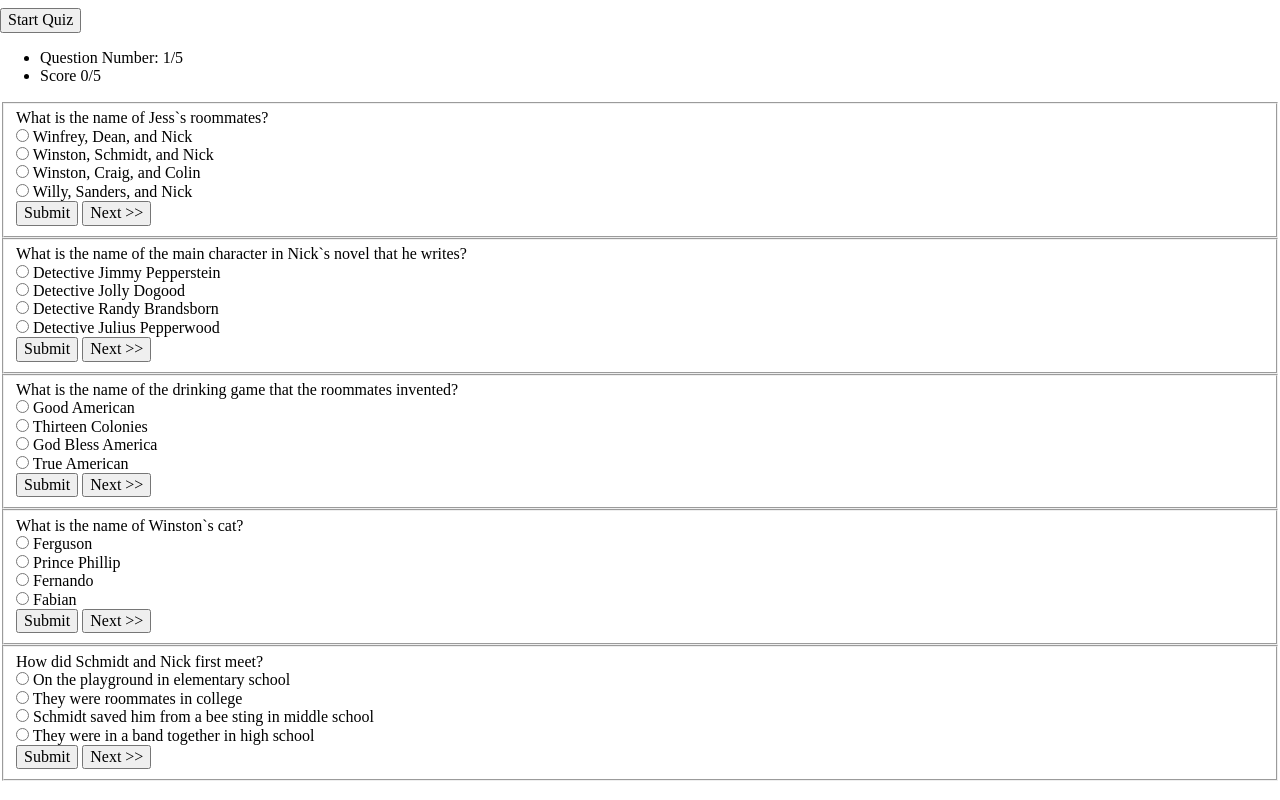
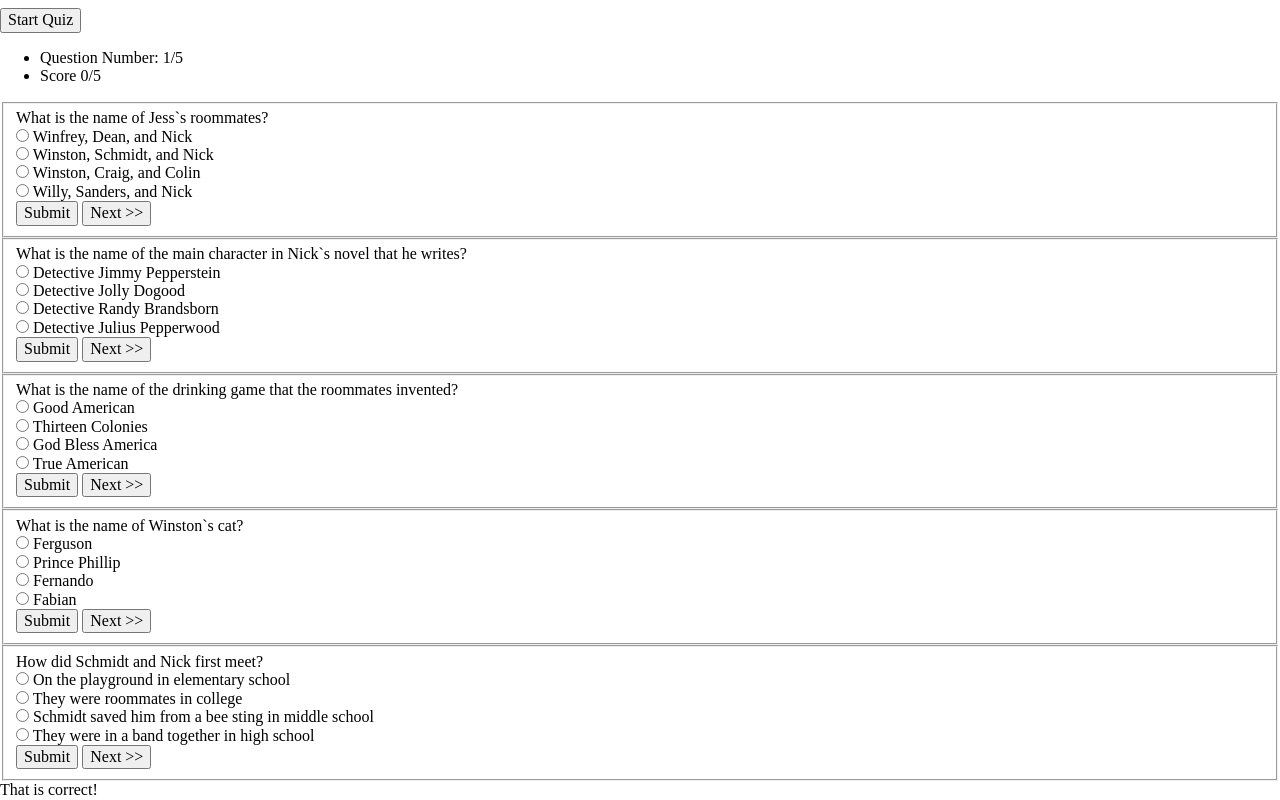
Before and after one commit to derek-arrotta/quiz-app, a plain HTML site: page index.html in a window 1280 px wide. Shown: the part 501-1301 px from the top of the page. Drawn offline with nearby package versions, Linux system fonts and the light colour scheme.

Commit message:
added "that is correct" pop up box

```diff
--- a/index.html
+++ b/index.html
@@ -188,6 +188,9 @@
       </fieldset>
     </form>
 
+    <!-- correct answer popup box-->
+    <div class="right-answer">That is correct!</div>
+
   </main>
 
   <script src="https://code.jquery.com/jquery-3.4.1.slim.js" crossorigin="anonymous"></script>
```
